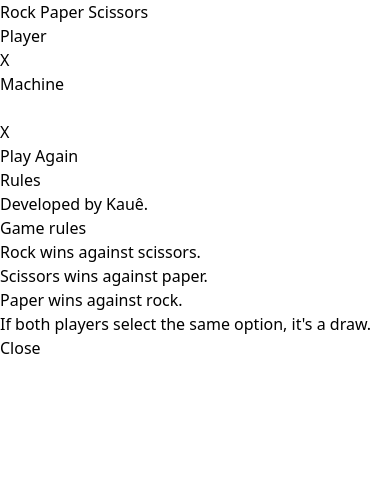
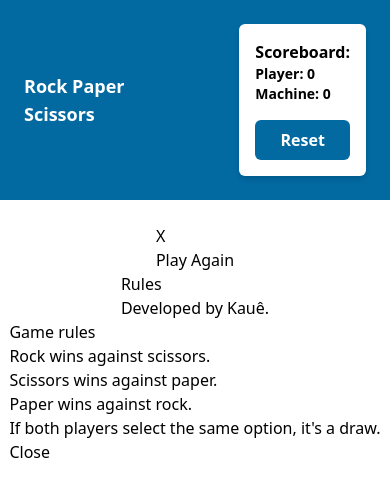
Before and after one commit to kauevecchia/rock-paper-scissors, a website: page src/index.html in a window 390 px wide. Drawn offline with nearby package versions, Linux system fonts and the light colour scheme; files that its build step writes are made by us from their sources.

Commit message:
header mobile estilizado

```diff
--- a/src/index.html
+++ b/src/index.html
@@ -4,19 +4,25 @@
     <meta charset="UTF-8">
     <meta name="viewport" content="width=device-width, initial-scale=1.0">
     <title>Rock Paper Scissors</title>
+    <link rel="preconnect" href="https://fonts.googleapis.com">
+    <link rel="preconnect" href="https://fonts.gstatic.com" crossorigin>
+    <link href="https://fonts.googleapis.com/css2?family=Poppins:ital,wght@0,100;0,200;0,300;0,400;0,500;0,600;0,700;0,800;0,900;1,100;1,200;1,300;1,400;1,500;1,600;1,700;1,800;1,900&display=swap" rel="stylesheet">
     <link rel="stylesheet" href="./output.css">
 </head>
-<body>
-    <header>
-        <h1>Rock Paper Scissors</h1>
+<body class="flex items-center justify-center flex-col font-poppins">
+    <header class="min-h-28 bg-sky-700 w-full flex items-center justify-between p-6 ">
+        <h1 class="text-white text-lg font-bold max-w-32">Rock Paper Scissors</h1>
+
+        <div class="bg-white flex gap-4 font-bold flex-col shadow-md rounded-md p-4">
+            <div>
+                <h2 class="text-base">Scoreboard:</h2>
+                <p class="text-sm">Player: 0<span id="playerScore"></span></p>
+                <p class="text-sm">Machine: 0<span id="machineScore"></span> </p>
+            </div>
+            <button class="px-4 py-2 bg-sky-700 rounded-md text-white">Reset</button>
+        </div>
     </header>
     <main>
-        <div>
-            <p>Player <span id="playerScore"></span></p>
-            <p>X</p>
-            <p><span id="machineScore"></span> Machine</p>
-        </div>
-
         <div id="options">
             <button class="choice-button" data-choice="rock"><img src="assets/rock.svg" alt="rock"></button>
             <button class="choice-button" data-choice="paper"><img src="assets/paper.svg" alt="paper"></button>
```
